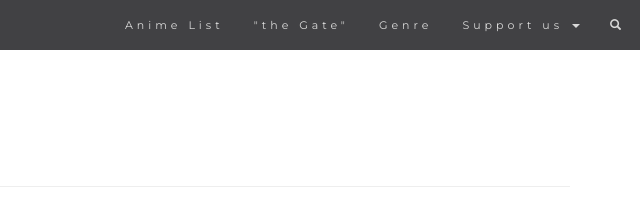
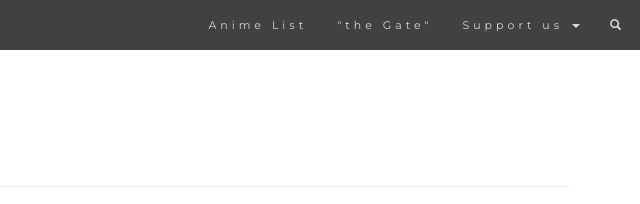
Before and after one commit to BenOtaku/OtakuParadise, a plain HTML site: page anime list.html in a window 1280 px wide. Shown: the top 204 px of the page, 640-1280 px from the left. Drawn offline with nearby package versions, Linux system fonts and the light colour scheme.

Commit message:
Update anime list.html

```diff
--- a/anime list.html
+++ b/anime list.html
@@ -113,7 +113,6 @@ padding: 40px 50px;
       <ul class="nav navbar-nav navbar-right">
         <li><a href="anime list.html">Anime List</a></li>
         <li><a href="#theCommunity">"the Gate"</a></li>
-        <li><a href="#readManga">Genre</a></li>
         <li class="dropdown">
           <a class="dropdown-toggle" data-toggle="dropdown" href="#">Support us
           <span class="caret"></span></a>
```
